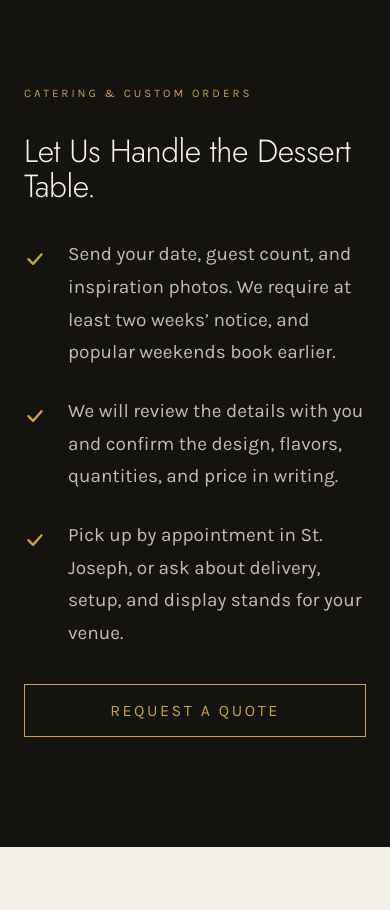
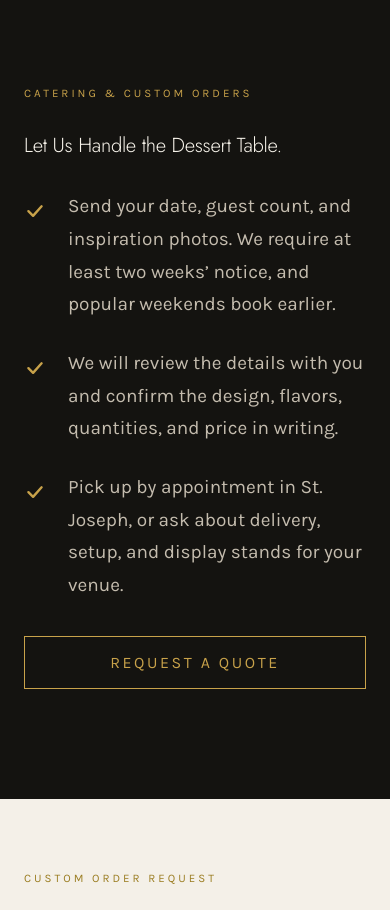
Before and after one commit to webstix-git/Amanda-Jane-s-Bakery, a Next.js app: page / in a window 390 px wide. Shown: the part 6720-7630 px from the top of the page. Built offline with nearby package versions, Linux system fonts and the light colour scheme.

Commit message:
design updates

```diff
--- a/app/globals.css
+++ b/app/globals.css
@@ -146,10 +146,6 @@ button {
   height: 72px;
 }
 
-.site-header.is-stuck .brand-text {
-  display: none;
-}
-
 .brand-text {
   display: flex;
   flex-direction: column;
@@ -538,7 +534,7 @@ h3 {
 .hero-copy p {
   width: 100%;
   max-width: 100%;
-  font-size: 19px;
+  font-size: 22px;
   line-height: 1.72;
   color: #f4f0e8;
   margin: 0;
@@ -984,7 +980,7 @@ h3 {
 }
 
 .cater-copy h2 {
-  font-size: clamp(32px, 3.4vw, 52px);
+  font-size: clamp(26px, 2.7vw, 44px);
   line-height: 1.1;
   color: var(--ivory);
   max-width: none;
@@ -2426,7 +2422,8 @@ h3 {
   }
 
   .cater-copy h2 {
-    white-space: normal;
+    font-size: clamp(15px, 5.2vw, 26px);
+    white-space: nowrap;
   }
 
   .site-header {
```
